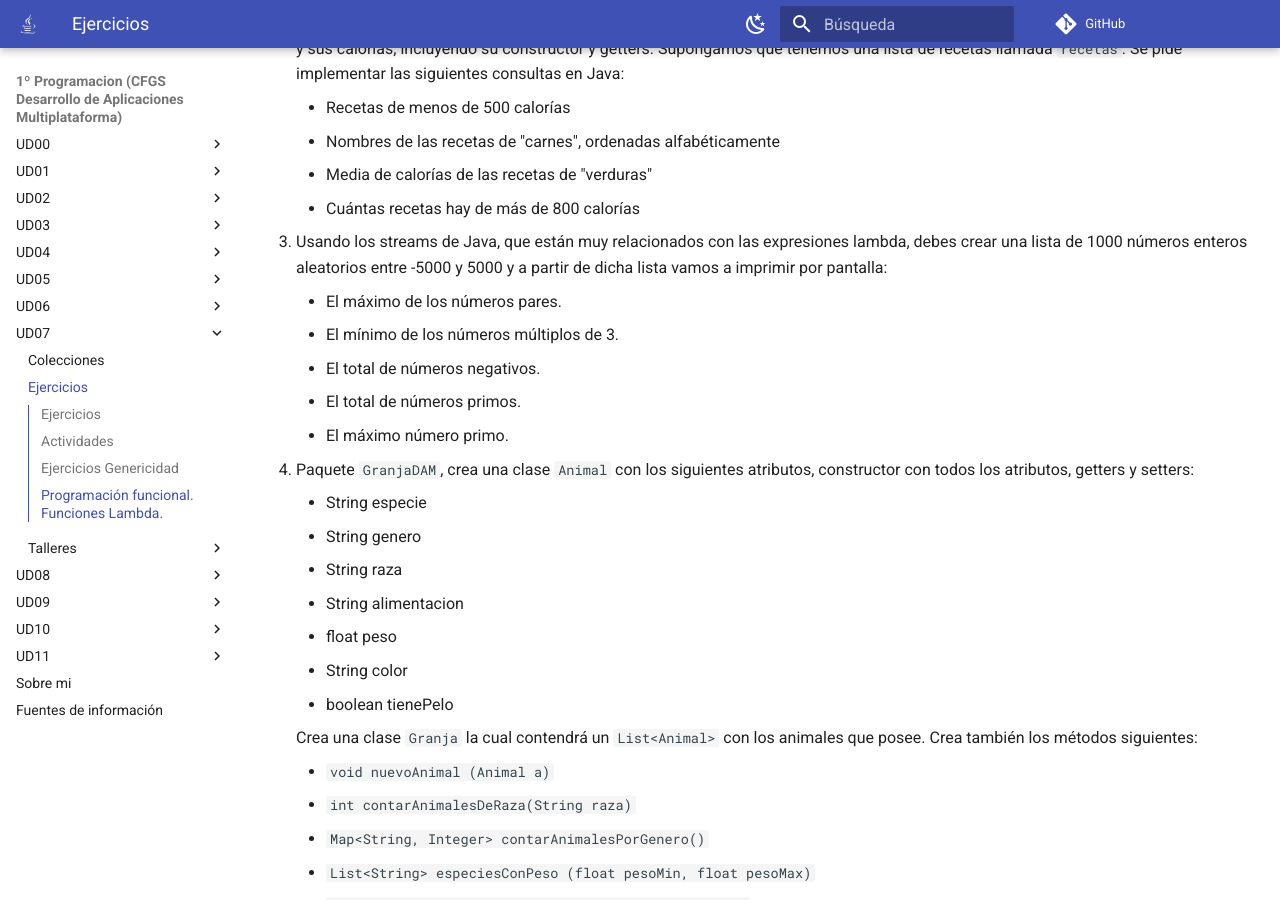
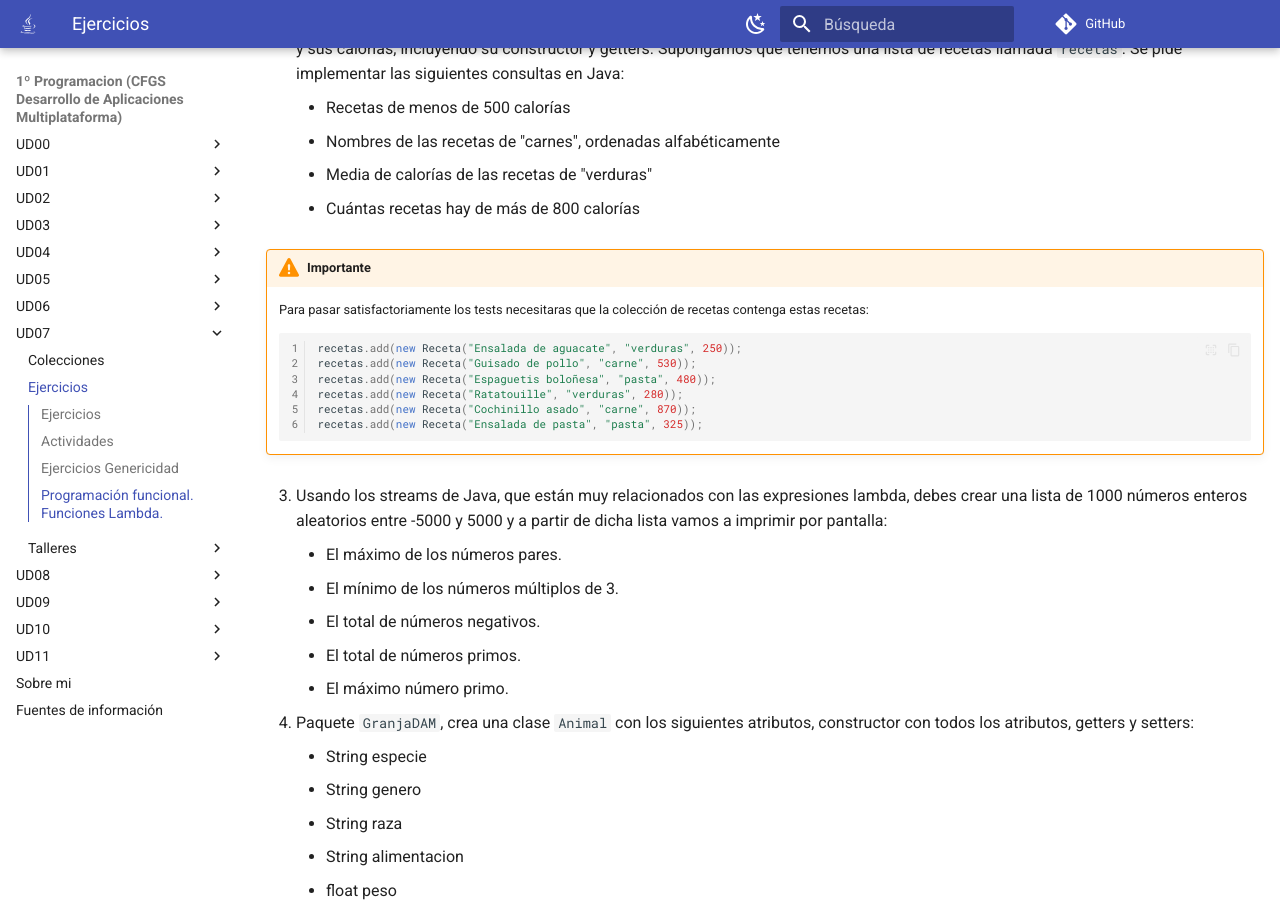
Before and after one commit to martinezpenya/1DAMProgramacion, an MkDocs documentation site: the page built from docs/UD07/UD07_ejercicios_ES.md, in a window 1280 px wide and 900 px high, scrolled down 8464 px. Built offline with MkDocs 1.6.1 and Material for MkDocs 9.7.7, drawn with Linux system fonts in a browser that asks for light colours; comment, search, counter and statistics services are not loaded.

Commit message:
Add: recetas for tests pass

````diff
--- a/docs/UD07/UD07_ejercicios_ES.md
+++ b/docs/UD07/UD07_ejercicios_ES.md
@@ -284,6 +284,16 @@
     - Media de calorías de las recetas de "verduras"
     - Cuántas recetas hay de más de 800 calorías
 
+!!! warning "Importante"
+    Para pasar satisfactoriamente los tests necesitaras que la colección de recetas contenga estas recetas:
+    ```java
+    recetas.add(new Receta("Ensalada de aguacate", "verduras", 250));
+    recetas.add(new Receta("Guisado de pollo", "carne", 530));
+    recetas.add(new Receta("Espaguetis boloñesa", "pasta", 480));
+    recetas.add(new Receta("Ratatouille", "verduras", 280));
+    recetas.add(new Receta("Cochinillo asado", "carne", 870));
+    recetas.add(new Receta("Ensalada de pasta", "pasta", 325));
+    ```
 3. Usando los streams de Java, que están muy relacionados con las expresiones lambda, debes crear una lista de 1000 números enteros aleatorios entre -5000 y 5000 y a partir de dicha lista vamos a imprimir por pantalla:
 
     - El máximo de los números pares.
````
